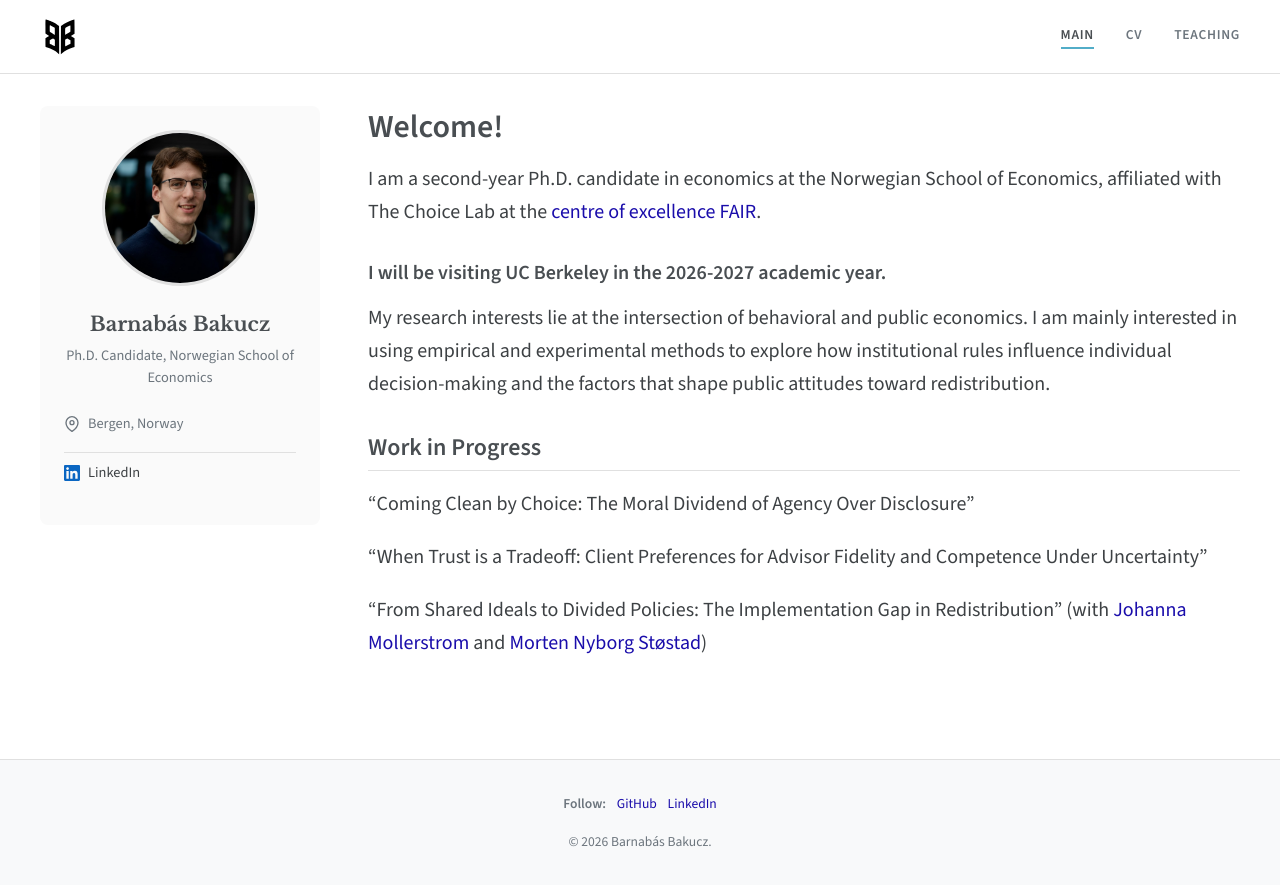
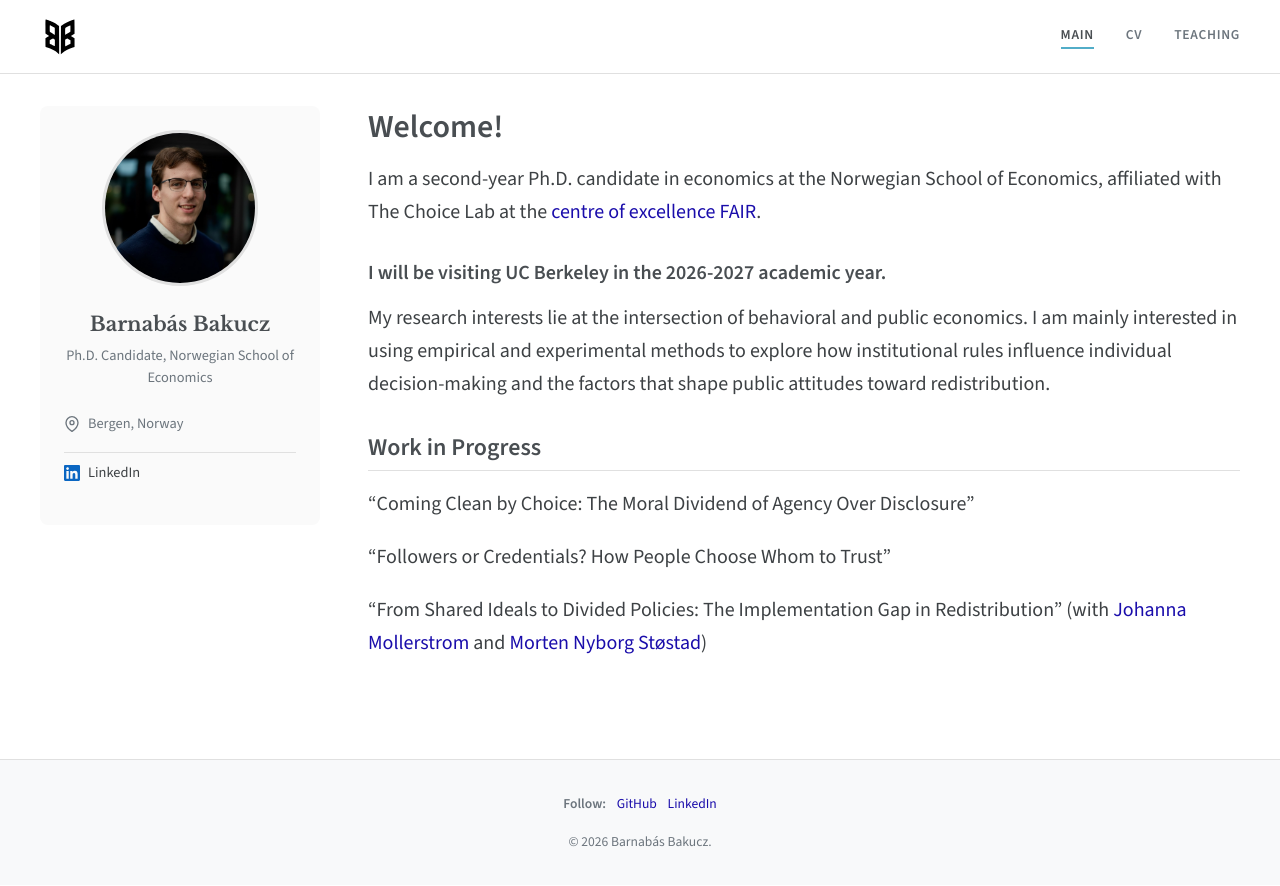
Before and after one commit to barnabas-bakucz/barnabas-bakucz.github.io, a Jekyll site: the page built from index.md, in a window 1280 px wide. Shown: the top 886 px of the page. Built offline with Jekyll 4.4.1, drawn with Linux system fonts in a browser that asks for light colours.

Commit message:
update main

```diff
--- a/index.md
+++ b/index.md
@@ -14,6 +14,6 @@ My research interests lie at the intersection of behavioral and public economics
 
 "Coming Clean by Choice: The Moral Dividend of Agency Over Disclosure"
 
-"When Trust is a Tradeoff: Client Preferences for Advisor Fidelity and Competence Under Uncertainty"
+"Followers or Credentials? How People Choose Whom to Trust"
 
 "From Shared Ideals to Divided Policies: The Implementation Gap in Redistribution" (with [Johanna Mollerstrom](https://sites.google.com/site/johannamollerstrom/) and [Morten Nyborg Støstad](https://sites.google.com/view/morten-stostad))
```
